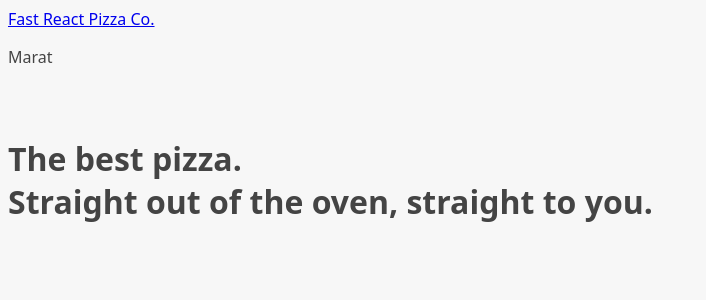
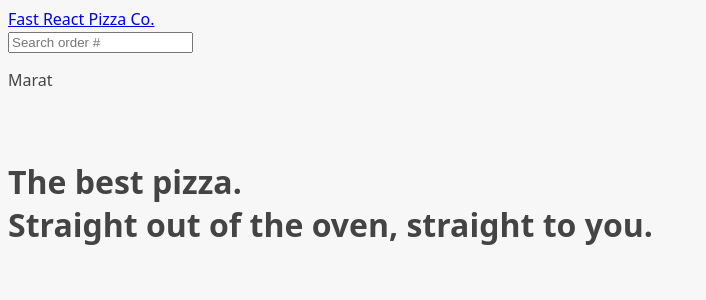
Before and after one commit to Crescent17/fast-react-pizza, a React (Vite) app: page / in a window 1280 px wide. Shown: the top 300 px of the page, without its empty margins (0-706 px from the left). Built offline with nearby package versions, Linux system fonts and the light colour scheme.

Commit message:
add SearchOrder component into Header

```diff
--- a/src/ui/Header.jsx
+++ b/src/ui/Header.jsx
@@ -1,8 +1,10 @@
 import {Link} from "react-router-dom";
+import SearchOrder from "../features/order/SearchOrder.jsx";
 
 export default function Header() {
     return <header>
         <Link to='/'>Fast React Pizza Co.</Link>
+        <SearchOrder/>
         <p>Marat</p>
     </header>
 }
```
